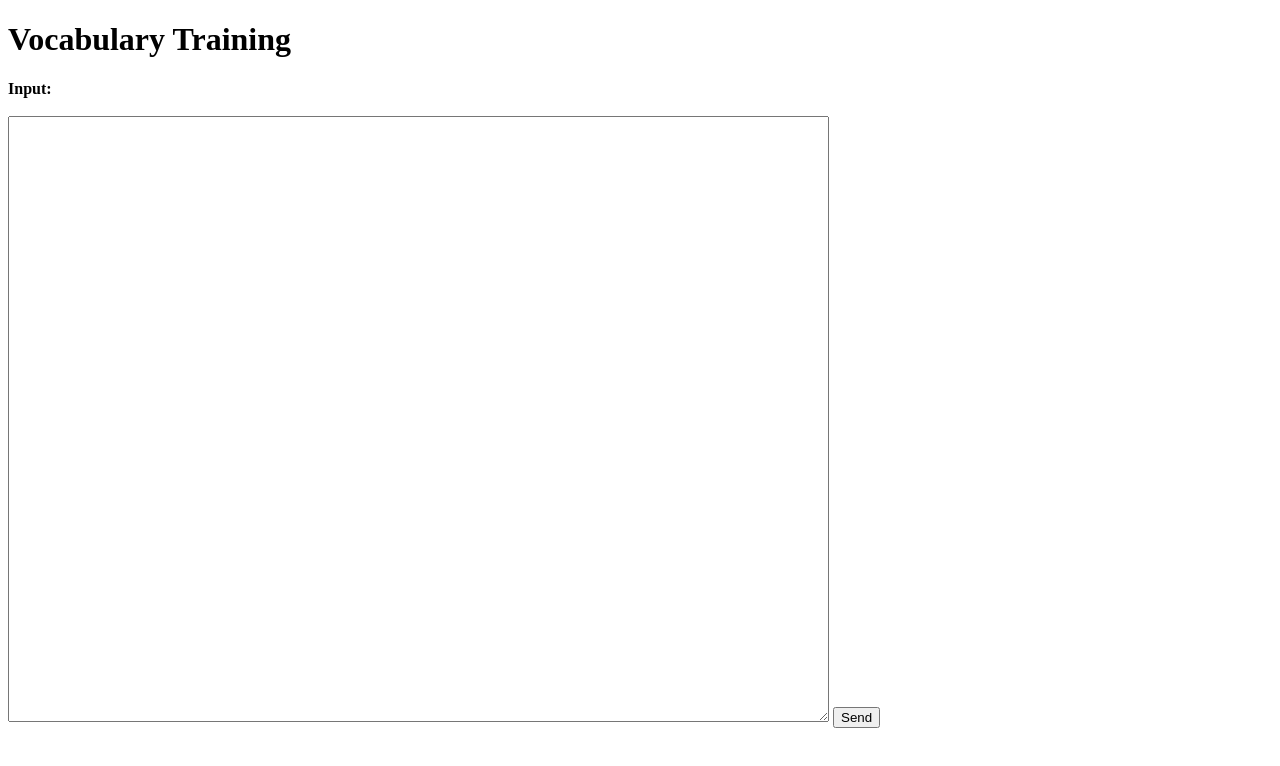
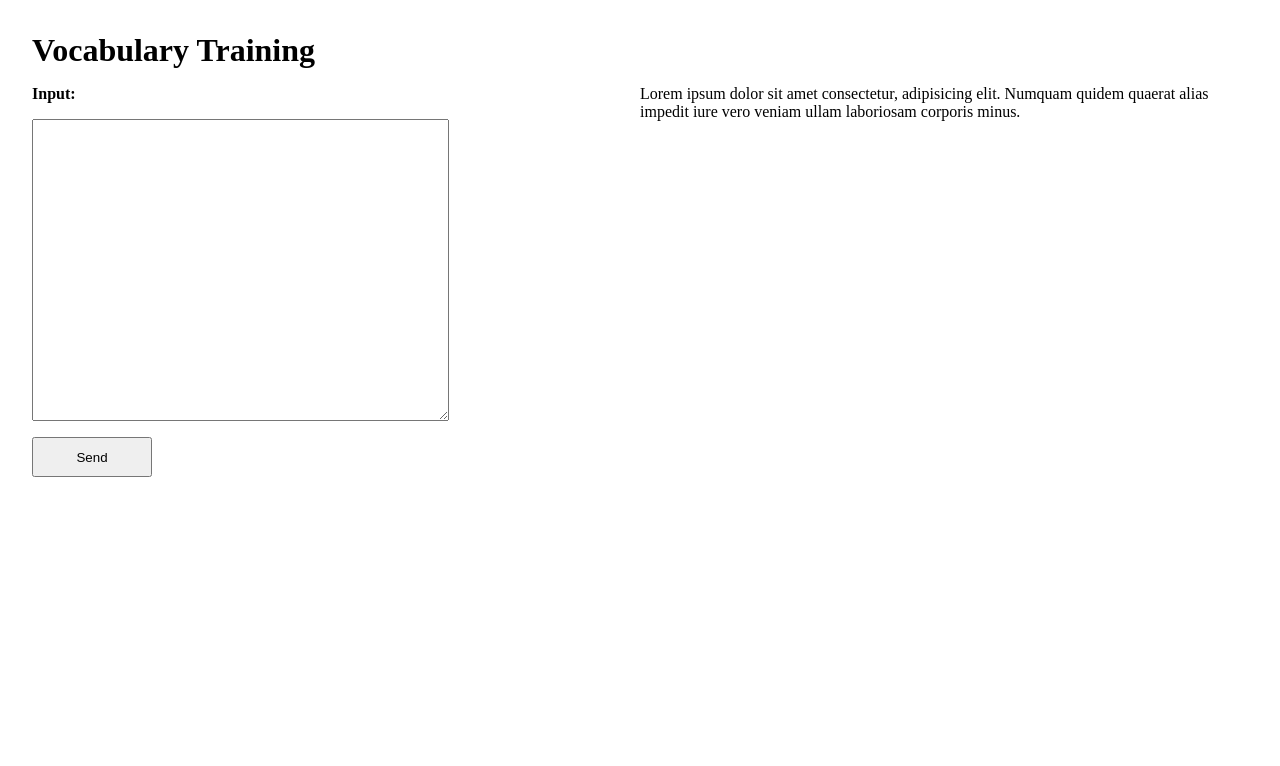
Before and after one commit to volkante/vocabulary-trainer, a plain HTML site: page index.html in a window 1280 px wide. Drawn offline with Linux system fonts and the light colour scheme.

Commit message:
Refactor input handling to improve vocabulary processing and update HTML structure

```diff
--- a/index.html
+++ b/index.html
@@ -4,19 +4,61 @@
     <meta charset="UTF-8" />
     <meta name="viewport" content="width=device-width, initial-scale=1.0" />
     <title>Vocabulary Training</title>
+    <style>
+      * {
+        box-sizing: border-box;
+        margin: 0;
+        padding: 0;
+      }
+
+      body {
+        padding: 2rem 2rem 0;
+      }
+
+      .container {
+        display: grid;
+        grid-template-columns: repeat(2, 1fr);
+      }
+
+      h1 {
+        margin-bottom: 1rem;
+      }
+
+      .send-button {
+        width: 120px;
+        height: 40px;
+        cursor: pointer;
+      }
+
+      section.input {
+        display: flex;
+        flex-direction: column;
+        align-items: start;
+        gap: 1rem;
+      }
+    </style>
   </head>
   <body>
     <h1>Vocabulary Training</h1>
+    <div class="container">
+      <section class="input">
         <label for="vocabulary-input"><b>Input:</b></label>
-    <br />
-    <br />
         <textarea
           name="vocabulary-input"
           id="vocabulary-input"
-      cols="100"
-      rows="40"
+          cols="50"
+          rows="20"
         ></textarea>
         <button type="button" class="send-button">Send</button>
+      </section>
+      <section class="output">
+        <p class="output-text">
+          Lorem ipsum dolor sit amet consectetur, adipisicing elit. Numquam
+          quidem quaerat alias impedit iure vero veniam ullam laboriosam
+          corporis minus.
+        </p>
+      </section>
+    </div>
     <script src="script.js"></script>
   </body>
 </html>
--- a/script.js
+++ b/script.js
@@ -1,9 +1,14 @@
 "use strict";
-
+// Store DOM elements in variables
 const textArea = document.querySelector("#vocabulary-input");
 const sendButton = document.querySelector(".send-button");
 
-sendButton.addEventListener("click", () => {
-  const textAreaValue = textArea.value;
-  console.log(textAreaValue);
-});
+function randomOrder() {
+  // Store turkish words input into a constant named turkishWords
+  const turkishWords = textArea.value;
+  // Trim the end of input just in case and split it into different strings by new row mark
+  const turkishWordsArr = turkishWords.trim().split("\n");
+  console.log(turkishWordsArr);
+}
+
+sendButton.addEventListener("click", randomOrder);
```
Lines whose indentation alone changed are shown as unchanged.
